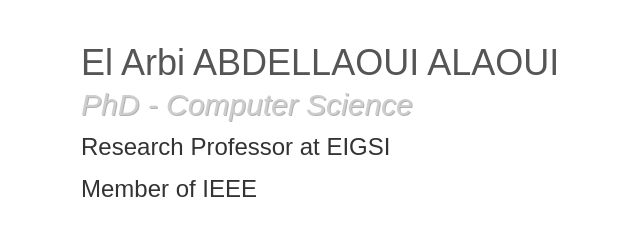
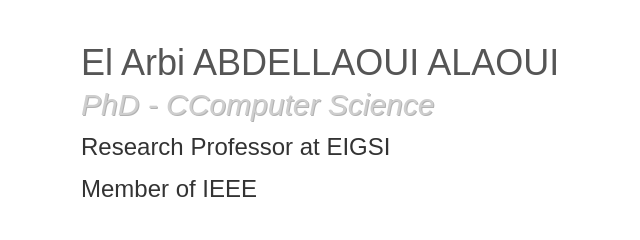
Before and after one commit to abdellaouialaoui/CV, a plain HTML site: page index.html in a window 1280 px wide. Shown: the top 240 px of the page, 79-719 px from the left. Drawn offline with Linux system fonts and the light colour scheme; a web font is replaced by a local one.

Commit message:
Update index.html

```diff
--- a/index.html
+++ b/index.html
@@ -28,7 +28,7 @@
 		<div class="container_16">
 				<hgroup>
 					<h1>El Arbi ABDELLAOUI ALAOUI </h1>
-					<h2>PhD - Computer Science</h2>
+					<h2>PhD - CComputer Science</h2>
 					<h3>Research Professor at EIGSI</h3>
 					<h3>Member of IEEE</h3>
 
```
